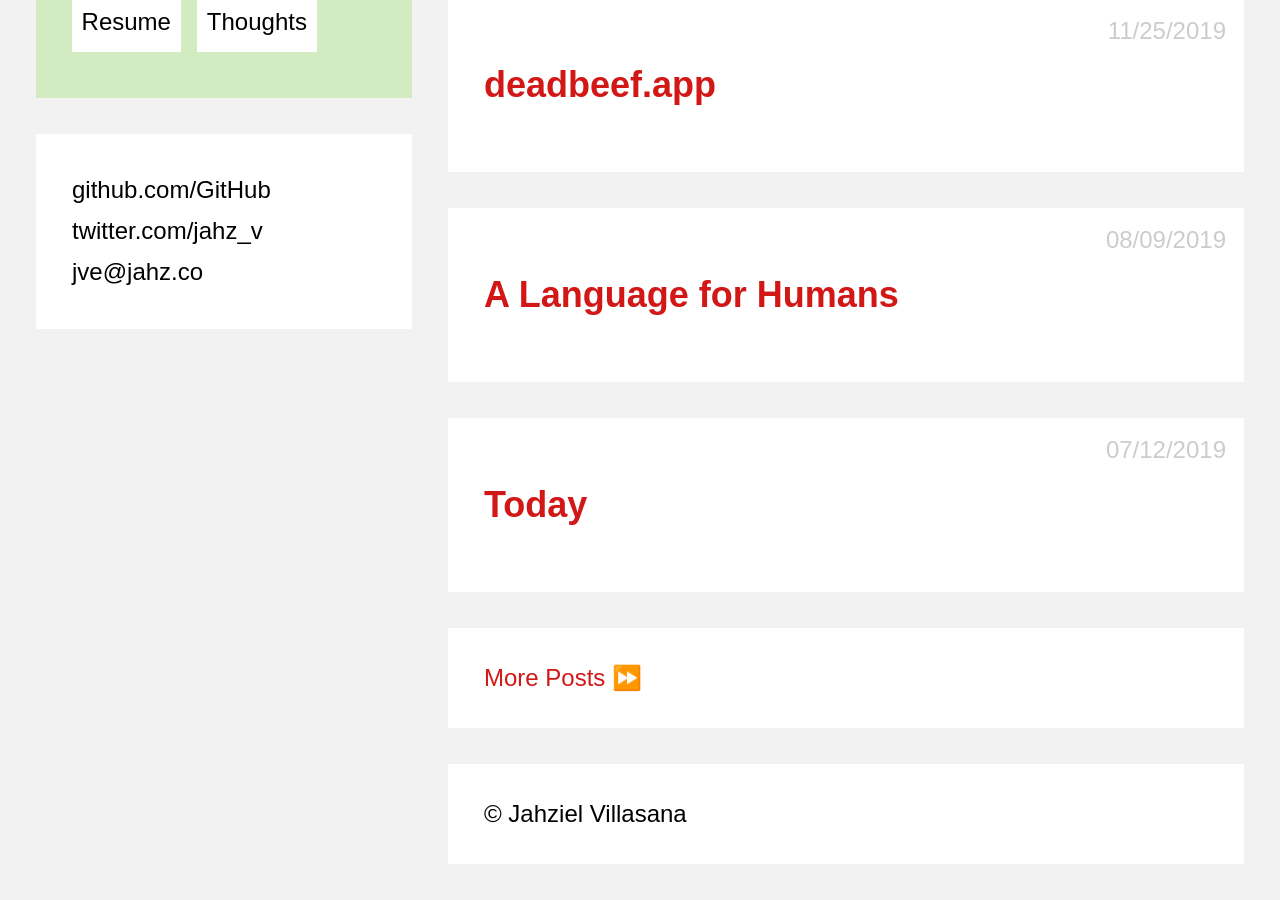
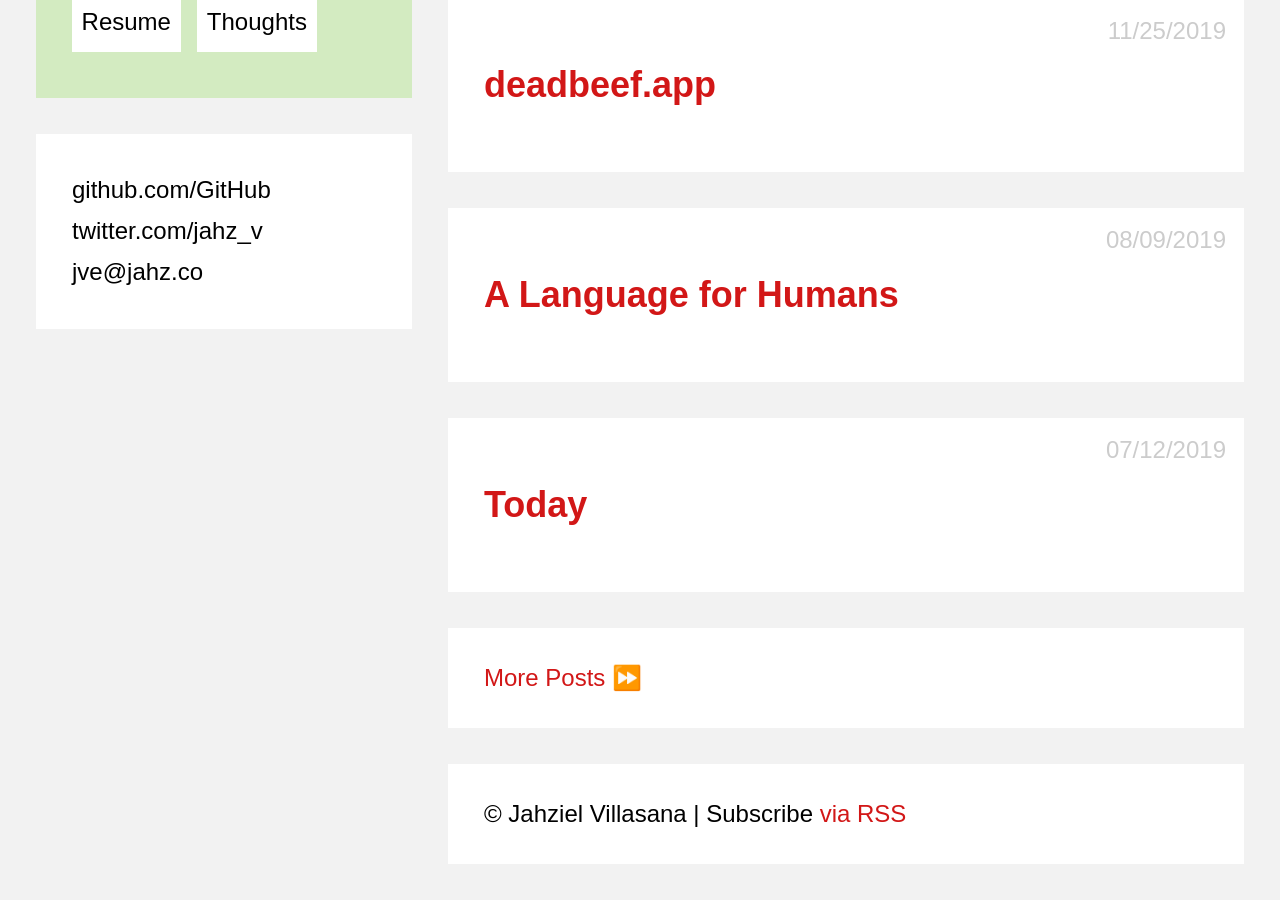
Before and after one commit to jahzielv/jahzielv.github.io, a Jekyll site: the page built from index.html, in a window 1280 px wide and 900 px high, scrolled down 667 px. Built offline with Jekyll 4.4.1, drawn with Linux system fonts in a browser that asks for light colours.

Commit message:
enabling rss

```diff
--- a/_includes/footer.html
+++ b/_includes/footer.html
@@ -1,4 +1,4 @@
 <footer class="module color3">
-    &copy; Jahziel Villasana
-    <!-- <span class="right">Subscribe <a href="{{ "/feed.xml" | prepend: site.baseurl }}">via RSS</a></span> -->
+    &copy; Jahziel Villasana |
+    <span class="right">Subscribe <a href="{{ "/feed.xml" | prepend: site.baseurl }}">via RSS</a></span>
 </footer>
```
